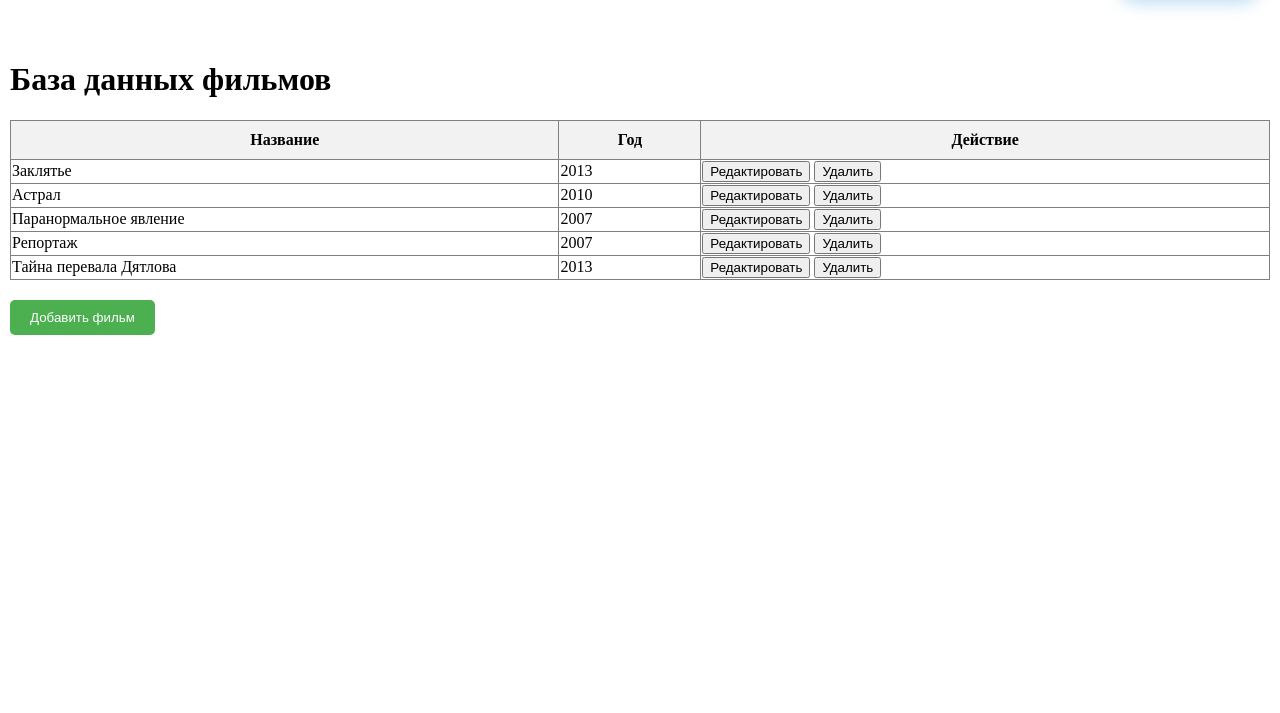
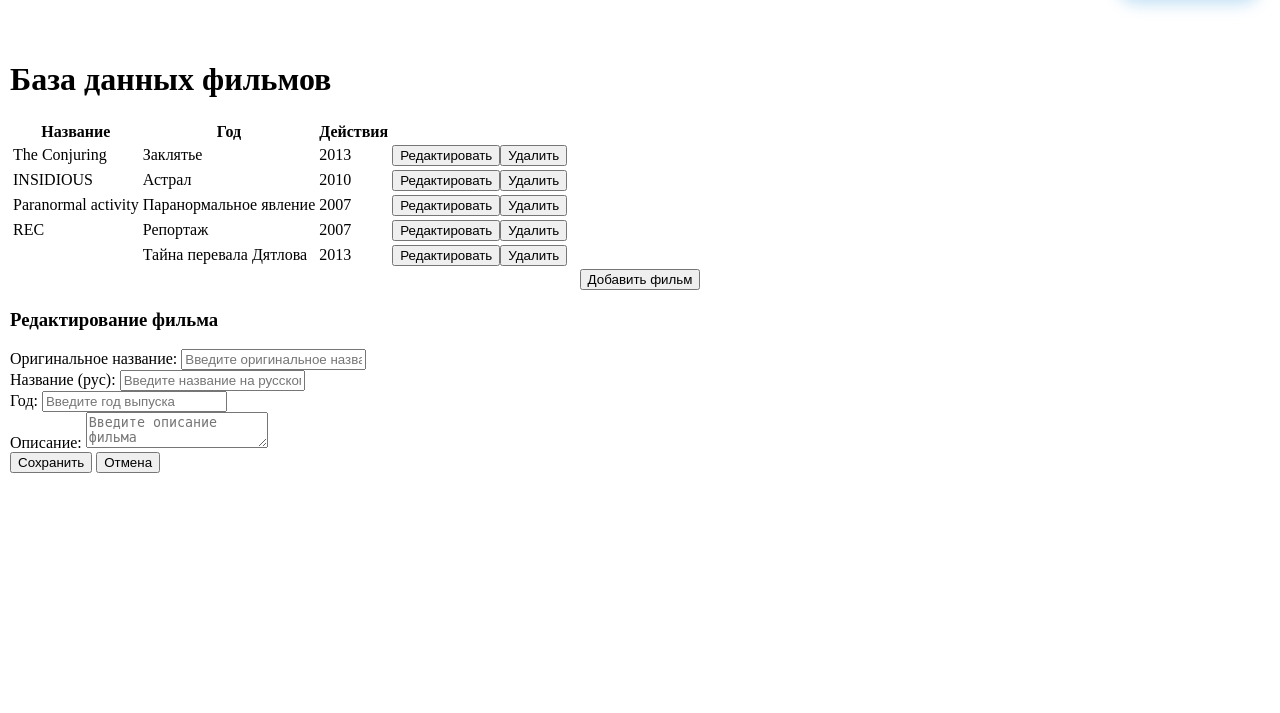
Before and after one commit to lizokelvo/backend, a Flask app: page /lab7/ in a window 1280 px wide. Shown: the part 58-771 px from the top of the page. Run offline with Flask 3, Linux system fonts and the light colour scheme.

Commit message:
Конец

```diff
--- a/templates/lab7/lab7.html
+++ b/templates/lab7/lab7.html
@@ -2,168 +2,271 @@
 
 {% block lab %}Лабораторная работа 7{% endblock %}
 
+{% block style %}
+<style>
+    .container {
+        max-width: 1200px;
+        margin: 0 auto;
+        padding: 20px;
+    }
+
+    h1 {
+        color: #333;
+        text-align: center;
+        margin-bottom: 30px;
+        font-family: 'Arial', sans-serif;
+    }
+
+    .films-table {
+        width: 100%;
+        border-collapse: collapse;
+        margin-bottom: 20px;
+        box-shadow: 0 2px 10px rgba(0,0,0,0.1);
+        border-radius: 8px;
+        overflow: hidden;
+    }
+
+    .films-table thead {
+        background: linear-gradient(45deg, #667eea, #764ba2);
+        color: white;
+    }
+
+    .films-table th {
+        padding: 15px;
+        text-align: left;
+        font-weight: 600;
+        font-size: 16px;
+    }
+
+    .films-table td {
+        padding: 12px 15px;
+        border-bottom: 1px solid #ddd;
+        background-color: white;
+    }
+
+    .films-table tbody tr:hover {
+        background-color: #f5f5f5;
+        transition: background-color 0.3s;
+    }
+
+    .title-ru {
+        font-weight: bold;
+        color: #333;
+    }
+
+    .title-original {
+        font-style: italic;
+        color: #666;
+        font-size: 0.9em;
+        margin-left: 5px;
+    }
+
+    .title-original::before {
+        content: "(";
+    }
+
+    .title-original::after {
+        content: ")";
+    }
+
+    .btn {
+        padding: 8px 15px;
+        border: none;
+        border-radius: 5px;
+        cursor: pointer;
+        font-size: 14px;
+        margin: 0 5px;
+        transition: all 0.3s;
+        font-weight: 500;
+    }
+
+    .btn-edit {
+        background: linear-gradient(45deg, #4CAF50, #45a049);
+        color: white;
+    }
+
+    .btn-edit:hover {
+        background: linear-gradient(45deg, #45a049, #3d8b40);
+        transform: translateY(-2px);
+        box-shadow: 0 2px 8px rgba(76, 175, 80, 0.3);
+    }
+
+    .btn-delete {
+        background: linear-gradient(45deg, #f44336, #d32f2f);
+        color: white;
+    }
+
+    .btn-delete:hover {
+        background: linear-gradient(45deg, #d32f2f, #b71c1c);
+        transform: translateY(-2px);
+        box-shadow: 0 2px 8px rgba(244, 67, 54, 0.3);
+    }
+
+    .btn-add {
+        background: linear-gradient(45deg, #2196F3, #1976D2);
+        color: white;
+        padding: 12px 25px;
+        font-size: 16px;
+        margin-top: 20px;
+    }
+
+    .btn-add:hover {
+        background: linear-gradient(45deg, #1976D2, #1565C0);
+        transform: translateY(-2px);
+        box-shadow: 0 4px 12px rgba(33, 150, 243, 0.4);
+    }
+
+    .btn-save {
+        background: linear-gradient(45deg, #4CAF50, #45a049);
+        color: white;
+    }
+
+    .btn-cancel {
+        background: linear-gradient(45deg, #9e9e9e, #757575);
+        color: white;
+    }
+
+    .modal {
+        display: none;
+        position: fixed;
+        top: 50%;
+        left: 50%;
+        transform: translate(-50%, -50%);
+        background: white;
+        padding: 30px;
+        border-radius: 15px;
+        box-shadow: 0 10px 40px rgba(0,0,0,0.2);
+        z-index: 1000;
+        width: 500px;
+        max-width: 90%;
+    }
+
+    .modal h3 {
+        margin-top: 0;
+        color: #333;
+        border-bottom: 2px solid #667eea;
+        padding-bottom: 15px;
+    }
+
+    .modal label {
+        display: block;
+        margin-bottom: 5px;
+        color: #555;
+        font-weight: 500;
+    }
+
+    .modal input, .modal textarea {
+        width: 100%;
+        padding: 10px;
+        margin-bottom: 15px;
+        border: 1px solid #ddd;
+        border-radius: 5px;
+        font-size: 14px;
+        transition: border-color 0.3s;
+    }
+
+    .modal input:focus, .modal textarea:focus {
+        outline: none;
+        border-color: #667eea;
+        box-shadow: 0 0 5px rgba(102, 126, 234, 0.3);
+    }
+
+    .modal textarea {
+        resize: vertical;
+        min-height: 100px;
+    }
+
+    .modal-buttons {
+        text-align: right;
+        margin-top: 20px;
+    }
+
+    .modal-buttons button {
+        margin-left: 10px;
+    }
+
+    .overlay {
+        display: none;
+        position: fixed;
+        top: 0;
+        left: 0;
+        width: 100%;
+        height: 100%;
+        background: rgba(0,0,0,0.5);
+        z-index: 999;
+        backdrop-filter: blur(3px);
+    }
+
+    .error-message {
+        color: #f44336;
+        background: #ffebee;
+        border: 1px solid #f44336;
+        border-radius: 5px;
+        padding: 10px;
+        margin-bottom: 15px;
+        font-size: 14px;
+    }
+</style>
+{% endblock %}
+
 {% block script %}
 <script src="{{ url_for('static', filename='lab7/main.js') }}"></script>
-<script>
-    function loadFilms() {
-        fetch('/lab7/rest-api/films/')
-            .then(response => {
-                if (!response.ok) {
-                    throw new Error('Сеть ответила с ошибкой');
-                }
-                return response.json();
-            })
-            .then(films => {
-                const tbody = document.getElementById('film-list');
-                tbody.innerHTML = '';
-
-                films.forEach((film, index) => {
-                    const row = document.createElement('tr');
-                    row.innerHTML = `
-                        <td>${film.title_ru}</td>
-                        <td>${film.year}</td>
-                        <td>
-                            <button onclick="editFilm(${index})">Редактировать</button>
-                            <button onclick="deleteFilm(${index})">Удалить</button>
-                        </td>
-                    `;
-                    tbody.appendChild(row);
-                });
-            })
-            .catch(error => {
-                console.error('Ошибка:', error);
-                document.getElementById('film-list').innerHTML =
-                    '<tr><td colspan="3" style="color: red">Ошибка загрузки фильмов</td></tr>';
-            });
-    }
-
-    function addFilm() {
-        const title = prompt('Введите название фильма (рус):');
-        if (!title) return;
-
-        const titleOriginal = prompt('Введите оригинальное название:');
-        if (!titleOriginal) return;
-
-        const year = prompt('Введите год выпуска:');
-        if (!year || isNaN(year)) return;
-
-        const description = prompt('Введите описание:');
-        if (!description) return;
-
-        const newFilm = {
-            title: titleOriginal,
-            title_ru: title,
-            year: parseInt(year),
-            description: description
-        };
-
-        fetch('/lab7/rest-api/films/', {
-            method: 'POST',
-            headers: {
-                'Content-Type': 'application/json',
-            },
-            body: JSON.stringify(newFilm)
-        })
-        .then(response => {
-            if (response.status === 201) {
-                loadFilms();
-                alert('Фильм успешно добавлен');
-            } else {
-                throw new Error('Ошибка при добавлении');
-            }
-        })
-        .catch(error => {
-            console.error('Ошибка:', error);
-            alert('Не удалось добавить фильм');
-        });
-    }
-
-    function editFilm(id) {
-        fetch(`/lab7/rest-api/films/${id}`)
-            .then(response => response.json())
-            .then(film => {
-                const title = prompt('Введите название фильма (рус):', film.title_ru);
-                if (!title) return;
-
-                const titleOriginal = prompt('Введите оригинальное название:', film.title);
-                if (!titleOriginal) return;
-
-                const year = prompt('Введите год выпуска:', film.year);
-                if (!year || isNaN(year)) return;
-
-                const description = prompt('Введите описание:', film.description);
-                if (!description) return;
-
-                const updatedFilm = {
-                    title: titleOriginal,
-                    title_ru: title,
-                    year: parseInt(year),
-                    description: description
-                };
-
-                fetch(`/lab7/rest-api/films/${id}`, {
-                    method: 'PUT',
-                    headers: {
-                        'Content-Type': 'application/json',
-                    },
-                    body: JSON.stringify(updatedFilm)
-                })
-                .then(response => {
-                    if (response.ok) {
-                        loadFilms();
-                        alert('Фильм успешно обновлен');
-                    } else {
-                        throw new Error('Ошибка при обновлении');
-                    }
-                })
-                .catch(error => {
-                    console.error('Ошибка:', error);
-                    alert('Не удалось обновить фильм');
-                });
-            });
-    }
-
-    function deleteFilm(id) {
-        if (confirm('Вы уверены, что хотите удалить этот фильм?')) {
-            fetch(`/lab7/rest-api/films/${id}`, {
-                method: 'DELETE'
-            })
-            .then(response => {
-                if (response.status === 204) {
-                    loadFilms();
-                    alert('Фильм успешно удален');
-                } else {
-                    throw new Error('Ошибка при удалении');
-                }
-            })
-            .catch(error => {
-                console.error('Ошибка:', error);
-                alert('Не удалось удалить фильм');
-            });
-        }
-    }
-
-    document.addEventListener('DOMContentLoaded', loadFilms);
-</script>
 {% endblock %}
 
 {% block main %}
+<div class="container">
     <h1>База данных фильмов</h1>
 
-<table border="1" style="width: 100%; border-collapse: collapse;">
+    <table class="films-table">
         <thead>
-        <tr style="background-color: #f2f2f2;">
-            <th style="padding: 10px;">Название</th>
-            <th style="padding: 10px;">Год</th>
-            <th style="padding: 10px;">Действие</th>
+            <tr>
+                <th>Название</th>
+                <th>Год</th>
+                <th>Действия</th>
             </tr>
         </thead>
         <tbody id="film-list"></tbody>
     </table>
 
-<div style="margin-top: 20px;">
-    <button onclick="addFilm()" style="padding: 10px 20px; background-color: #4CAF50; color: white; border: none; border-radius: 5px; cursor: pointer;">
+    <div style="text-align: center;">
+        <button onclick="addFilm()" class="btn btn-add">
            Добавить фильм
         </button>
     </div>
+</div>
+
+<div class="modal" id="modal">
+    <h3 id="modal-title">Редактирование фильма</h3>
+
+    <div id="error-message" class="error-message"></div>
+
+    <input type="hidden" id="id" value="">
+
+    <div>
+        <label>Оригинальное название:</label>
+        <input type="text" id="title" placeholder="Введите оригинальное название">
+    </div>
+
+    <div>
+        <label>Название (рус):</label>
+        <input type="text" id="title_ru" placeholder="Введите название на русском">
+    </div>
+
+    <div>
+        <label>Год:</label>
+        <input type="number" id="year" placeholder="Введите год выпуска">
+    </div>
+
+    <div>
+        <label>Описание:</label>
+        <textarea id="description" placeholder="Введите описание фильма"></textarea>
+    </div>
+
+    <div class="modal-buttons">
+        <button onclick="sendFilm()" class="btn btn-save">Сохранить</button>
+        <button onclick="hideModal()" class="btn btn-cancel">Отмена</button>
+    </div>
+</div>
+
+<div class="overlay" id="overlay" onclick="hideModal()"></div>
 {% endblock %}
```
Lines whose indentation alone changed are shown as unchanged.
